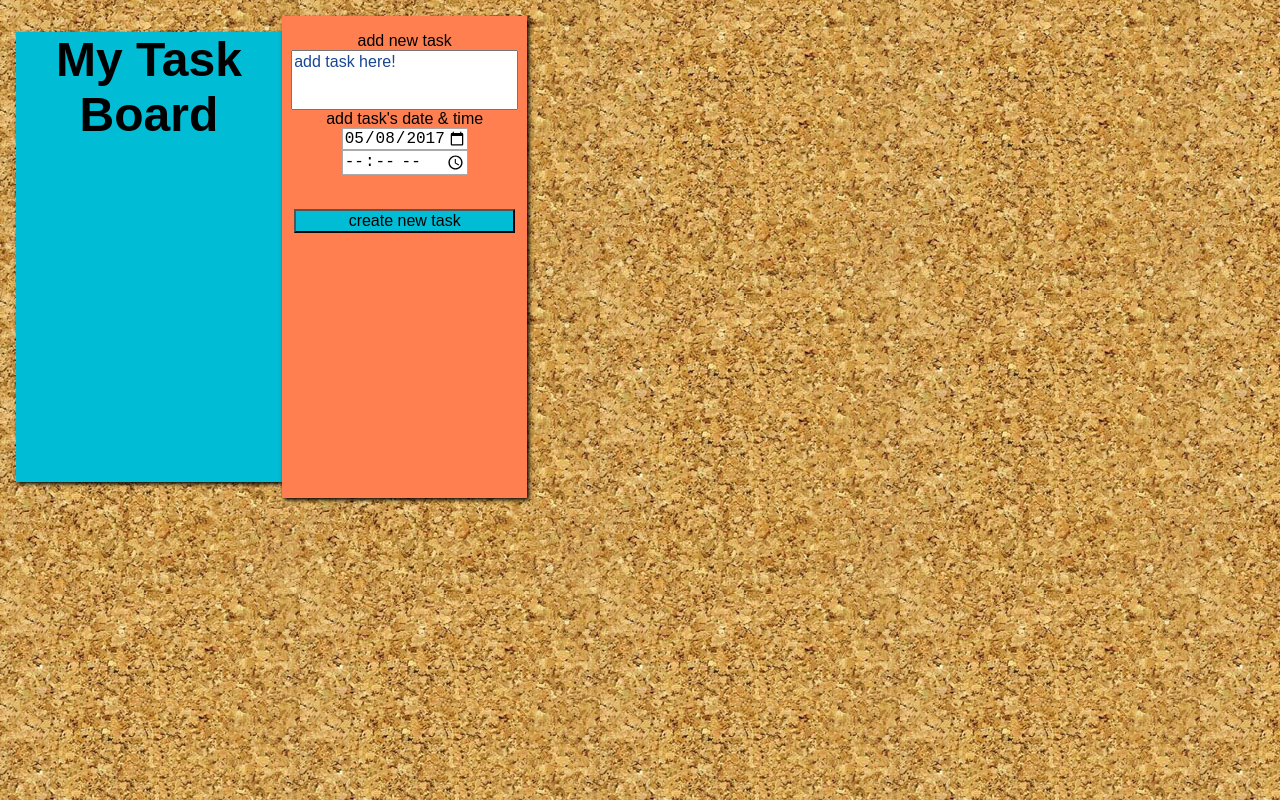
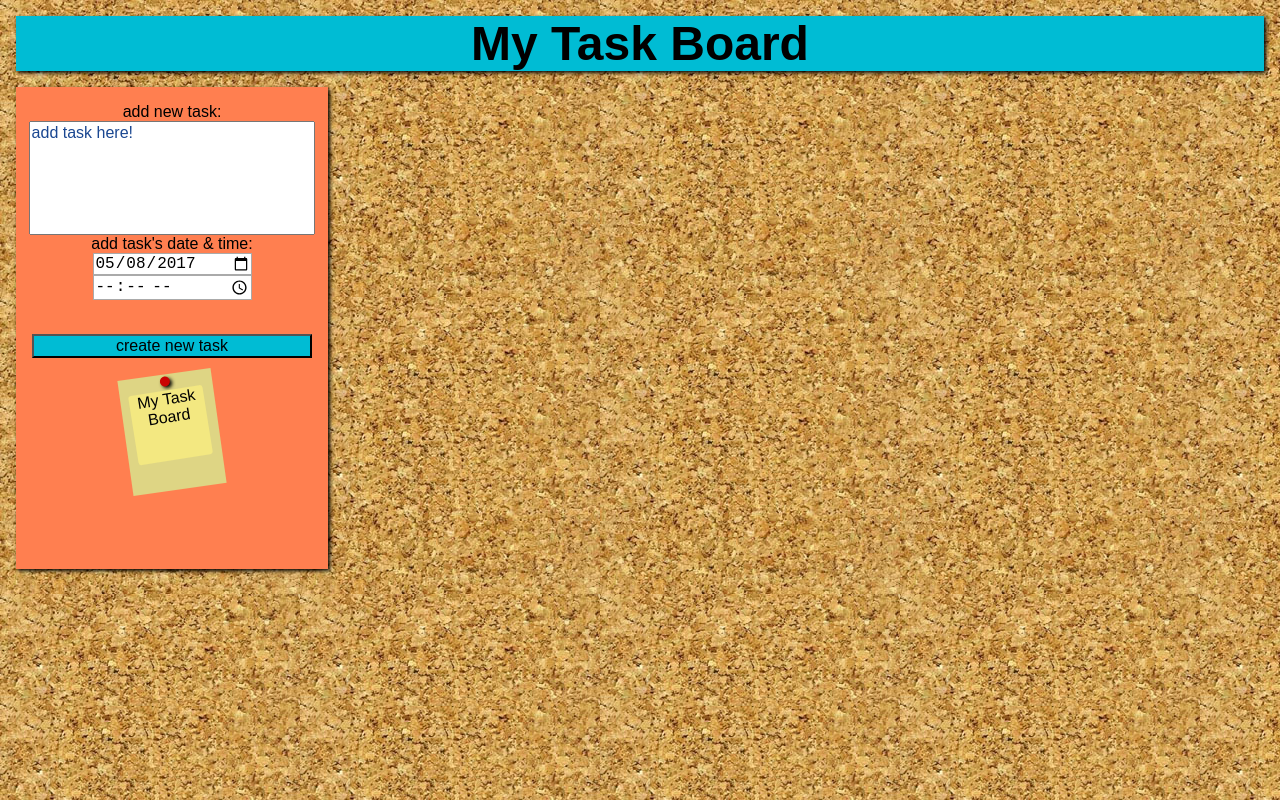
Before and after one commit to NoamAvisrur/my-task-board, a plain HTML site: page index.html in a window 1280 px wide. Drawn offline with Linux system fonts and the light colour scheme; a web font is replaced by a local one.

Commit message:
Update index.html
update my task board's design

```diff
--- a/index.html
+++ b/index.html
@@ -5,23 +5,29 @@
         <link rel="shortcut icon" href="img/notebg.png" />
         <meta charset="UTF-8">
         <meta name="viewport" content="width=device-width, initial-scale=1.0">
-        <link href="https://fonts.googleapis.com/css?family=Indie+Flower" rel="stylesheet">
+        <link href="https://fonts.googleapis.com/css?family=Rum+Raisin" rel="stylesheet">
         <link href="newcss.css" rel="stylesheet" type="text/css"/>
         <link href="Media_Queries.css" rel="stylesheet" type="text/css"/>
     </head>
 <body>
+    <header>My Task Board</header>
     <div class='container'>
-        <header>My Task Board</header>
         <form>
-                    <label><span>add new task</span>
-                        <textarea rows="3" placeholder="add task here!" name="task" minlength="3" required></textarea>
+            <label><span>add new task:</span>
+                <textarea rows="6" placeholder="add task here!" name="task" required></textarea>
             </label>
             <label>
-                        <span>add task's date & time</span>
-                        <input type="date" placeholder="Date" name="date" required/>
+                <span>add task's date & time:</span>
+                <input type="date" name="date" required/>
                 <input type="time" name="usr_time" required>
             </label>
                 <input class="submit" type="submit" value="create new task"/>
+                <div class='note_example'>
+                    <div class='pin_example'></div>
+                    <div class='task_example'>
+                        <span>My Task Board</span>
+                    </div>
+                </div>
         </form>
         <div class="note_container"></div>
     </div>
```
Lines whose indentation alone changed are shown as unchanged.
